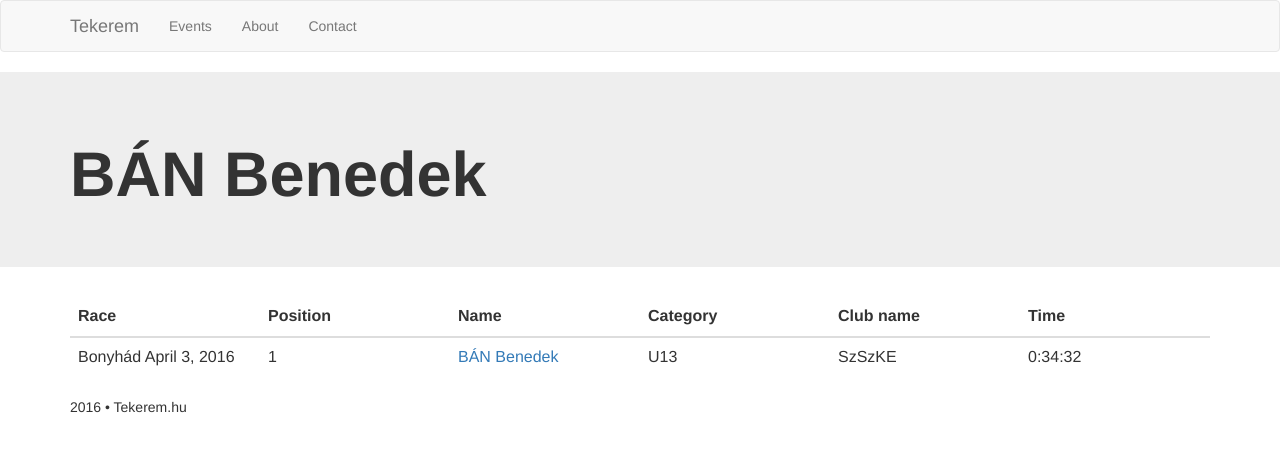
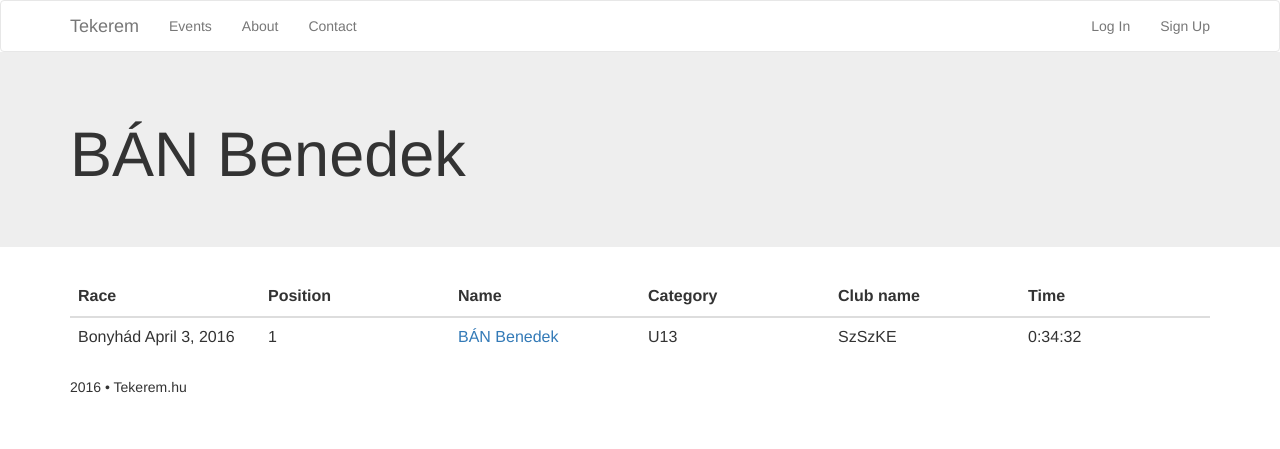
Before and after one commit to szaboat/race_results, a Django app: page /athlete/292/ in a window 1280 px wide. Shown: the top 449 px of the page. Run offline with Django 3.2, Linux system fonts and the light colour scheme; data comes from the database, SQL or seed files in the repository; some libraries are stand-ins or nearby versions.

Commit message:
Adding login / signup views

```diff
--- a/raceresults/raceresults/settings.py
+++ b/raceresults/raceresults/settings.py
@@ -69,7 +69,7 @@ MIDDLEWARE_CLASSES = [
 ]
 
 ROOT_URLCONF = 'raceresults.urls'
-
+TEMPLATE_DEBUG=True
 TEMPLATES = [
     {
         'BACKEND': 'django.template.backends.django.DjangoTemplates',
--- a/raceresults/raceresults/urls.py
+++ b/raceresults/raceresults/urls.py
@@ -13,12 +13,19 @@ Including another URLconf
     1. Import the include() function: from django.conf.urls import url, include
     2. Add a URL to urlpatterns:  url(r'^blog/', include('blog.urls'))
 """
+from allauth.account import views
 from django.conf.urls import url, include
 from django.contrib import admin
 
 
 urlpatterns = [
     url(r'^admin/', admin.site.urls),
+
+    # all auth urls
     url(r'^accounts/', include('allauth.urls')),
+    url(r"^signup/$", views.signup, name="account_signup"),
+    url(r"^login/$", views.login, name="account_login"),
+    url(r"^logout/$", views.logout, name="account_logout"),
+
     url(r'', include('result.urls')),
 ]
--- a/raceresults/result/templates/layout.html
+++ b/raceresults/result/templates/layout.html
@@ -1,3 +1,4 @@
+{% load account %}
 <html>
 <head>
     <!-- Latest compiled and minified CSS -->
@@ -28,7 +29,22 @@
             background: yellow;
         }
         .jumbotron h1 {
-            font-weight: bold;
+            font-weight: 500;
+        }
+        .jumbotron p {
+            color: #999;
+        }
+        .navbar {
+            margin-bottom: 0;
+        }
+        .navbar-default {
+            background: none;
+        }
+        .navbar-default .navbar-nav>li>a:hover {
+            background: #f9f9f9;
+        }
+        .label {
+            padding-bottom: .2em;
         }
     </style>
 </head>
@@ -43,6 +59,21 @@
                 <li><a href="/">Events</a></li>
                 <li><a href="/pages/about/">About</a></li>
                 <li><a href="/pages/contact/">Contact</a></li>
+            </ul>
+
+            <ul class="nav navbar-nav navbar-right">
+            {% if user.is_authenticated %}
+                <li>
+                    <a href="/logout/">Log Out</a>
+                </li>
+            {% else %}
+                <li>
+                    <a href="/login/">Log In</a>
+                </li>
+                <li>
+                    <a href="/signup/">Sign Up</a>
+                </li>
+            {% endif %}
             </ul>
         </div>
     </div>
```
